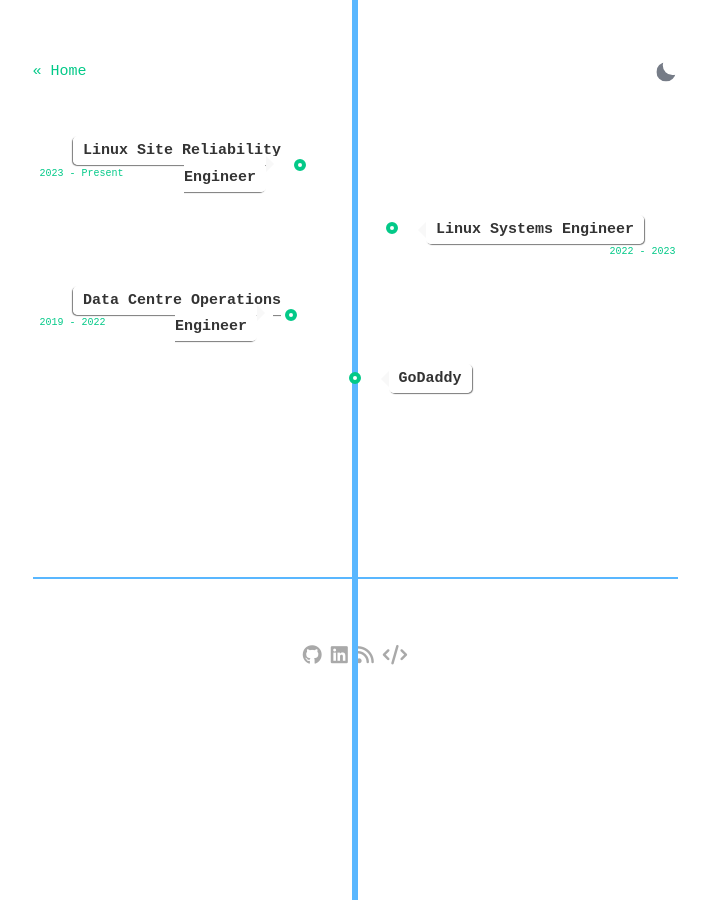
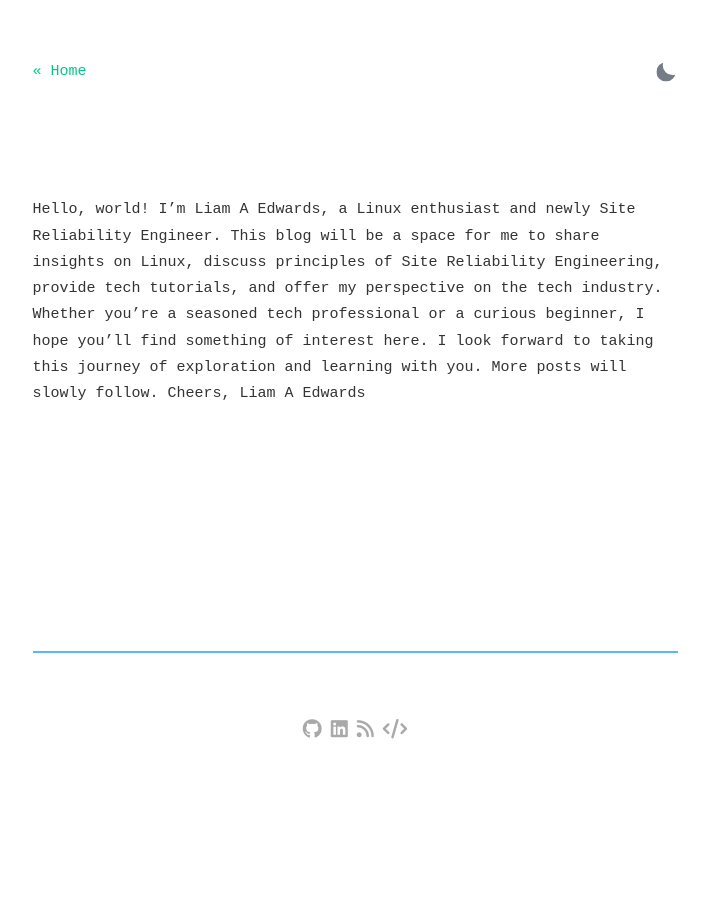
Before and after one commit to LiamAEdwards/liamaedwards.me, a Jekyll site: the page built from about.html, in a window 1280 px wide. Shown: the whole page, without its empty margins (285-994 px from the left). Built offline with Jekyll 4.4.1, drawn with Linux system fonts in a browser that asks for light colours.

Commit message:
Testing adding my blog to about

```diff
--- a/about.html
+++ b/about.html
@@ -12,59 +12,20 @@ layout: default
 </section>
 
 <section>
-    <!-- The Timeline -->
 
-    <ul class="timeline">
+	Hello, world!
 
-        <!-- Item 1 -->
-        <li>
-            <div class="direction-l">
-                <div class="flag-wrapper">
-                    <span class="flag">Linux Site Reliability Engineer</span>
-                    <span class="time-wrapper"><span class="time">2023 - Present</span></span>
-                </div>
-                <div class="desc">
-                </div>
-            </div>
-        </li>
+I’m Liam A Edwards, a Linux enthusiast and newly Site Reliability Engineer.
 
-        <!-- Item 2 -->
-        <li>
-            <div class="direction-r">
-                <div class="flag-wrapper">
-                    <span class="flag">Linux Systems Engineer</span>
-                    <span class="time-wrapper"><span class="time">2022 - 2023</span></span>
-                </div>
-                <div class="desc">
-                </div>
-            </div>
-        </li>
+This blog will be a space for me to share insights on Linux, discuss principles of Site Reliability Engineering, provide tech tutorials, and offer my perspective on the tech industry. Whether you’re a seasoned tech professional or a curious beginner, I hope you’ll find something of interest here.
 
-        <!-- Item 3 -->
-        <li>
-            <div class="direction-l">
-                <div class="flag-wrapper">
-                    <span class="flag">Data Centre Operations Engineer</span>
-                    <span class="time-wrapper"><span class="time">2019 - 2022</span></span>
-                </div>
-                <div class="desc">
-                </div>
-            </div>
-        </li>
+I look forward to taking this journey of exploration and learning with you.
 
+More posts will slowly follow.
 
-        <!-- Item 4 -->
-        <li>
-            <div class="direction-r">
-                <div class="flag-wrapper">
-                    <span class="flag">GoDaddy</span>
-                </div>
-                <div class="desc">
-                </div>
-            </div>
+Cheers,
 
-    </ul>
-
+Liam A Edwards
 <!-- adding an empty line to separate the social profile links -->
   <br></br>
   <br></br>
```
